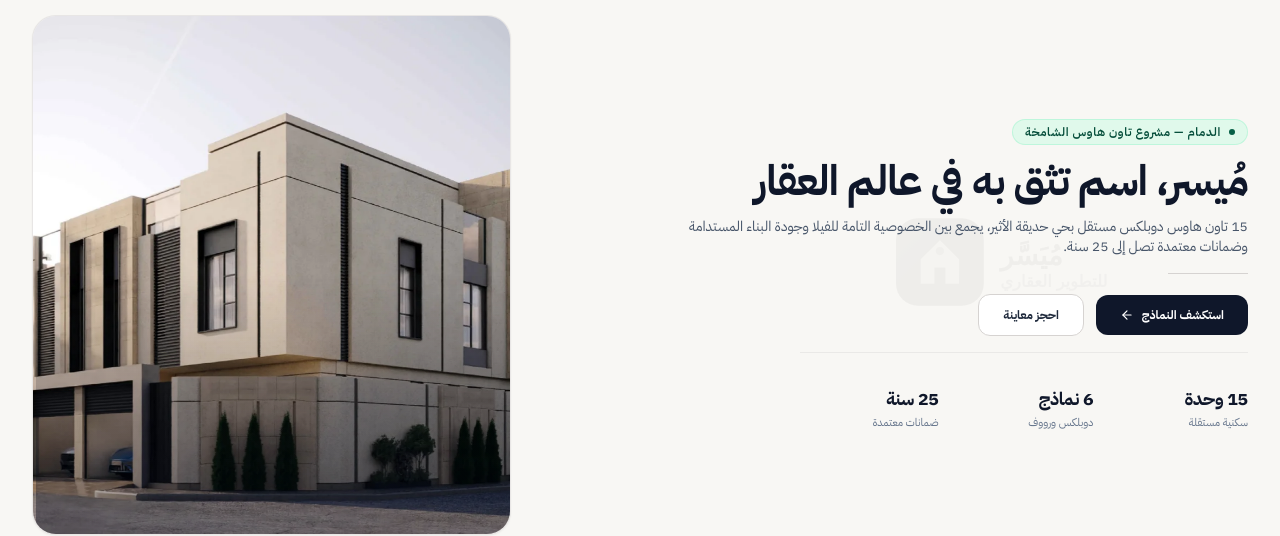
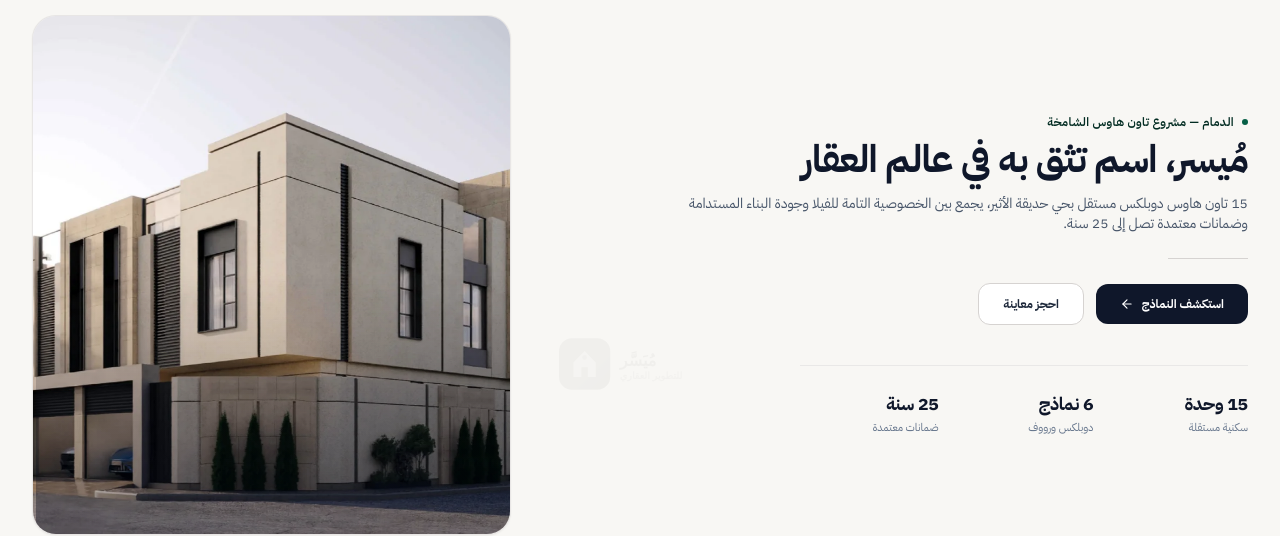
Before and after one commit to tahaeljoker/moyaser, a React (Vite) app: page / in a window 1280 px wide. Shown: the part 179-715 px from the top of the page. Built offline with nearby package versions, Linux system fonts and the light colour scheme; no server answers; a web font is replaced by a local one.

Commit message:
fix(hero): refine typography, remove pill badge & position watermark away from text

```diff
--- a/src/components/sections/Hero.jsx
+++ b/src/components/sections/Hero.jsx
@@ -4,36 +4,31 @@ import { brand } from '../../data/projectData.js';
 
 export default function Hero({ settings = null }) {
   const [mounted, setMounted] = useState(false);
-  const [scrollY, setScrollY] = useState(0);
 
   const heroImg = settings?.heroImageUrl || '/images/shamkha/hero-exterior.webp';
   const tour3d = settings?.projectTour3dUrl || '';
 
   useEffect(() => {
     setMounted(true);
-    const onScroll = () => { setScrollY(window.scrollY); };
-    window.addEventListener('scroll', onScroll, { passive: true });
-    return () => window.removeEventListener('scroll', onScroll);
   }, []);
 
   return (
     <section
       id="hero-section"
-      className="relative overflow-hidden bg-[#F8F7F4] border-b border-stone-200/90 pt-8 pb-14 md:py-20"
+      className="relative overflow-hidden bg-[#F8F7F4] border-b border-stone-200/90 py-12 md:py-16 lg:py-20"
       dir="rtl"
     >
       <div className="max-w-7xl mx-auto px-4 sm:px-6 lg:px-8 relative z-10">
         <div className="grid grid-cols-1 lg:grid-cols-12 gap-8 lg:gap-12 items-center">
           {/* Typography Column (Right in RTL) */}
           <div
-            className={`lg:col-span-7 relative transition-all duration-700 ease-[cubic-bezier(0.22,1,0.36,1)] ${
-              mounted ? 'translate-y-0 opacity-100' : 'translate-y-[18px] opacity-0'
+            className={`lg:col-span-7 relative transition-all duration-700 ease-out ${
+              mounted ? 'translate-y-0 opacity-100' : 'translate-y-[16px] opacity-0'
             }`}
           >
-            {/* Subtle Brand Logo Watermark */}
+            {/* Subtle Brand Logo Watermark in Lower-Left Corner (Away From Reading Lines) */}
             <div
-              className="absolute -top-12 -right-8 w-72 h-72 sm:w-96 sm:h-96 pointer-events-none select-none opacity-[0.045] will-change-transform"
-              style={{ transform: `translate3d(0, ${scrollY * 0.06}px, 0)` }}
+              className="absolute -bottom-10 left-0 w-44 h-44 sm:w-56 sm:h-56 pointer-events-none select-none opacity-[0.035]"
               aria-hidden="true"
             >
               <img
@@ -43,26 +38,29 @@ export default function Hero({ settings = null }) {
               />
             </div>
 
-            <div className="relative z-10 space-y-4">
-              <div className="inline-flex items-center gap-2 text-[11px] sm:text-xs font-semibold tracking-wider text-emerald-900 bg-emerald-100/60 px-3 py-1 rounded-full border border-emerald-200/60">
+            <div className="relative z-10">
+              {/* Clean Plain-Text Architectural Label (No Rounded Green Pill) */}
+              <div className="flex items-center gap-2 text-xs font-semibold tracking-wide text-emerald-950 uppercase mb-3">
                 <span className="w-1.5 h-1.5 rounded-full bg-emerald-800" />
                 <span>الدمام — مشروع تاون هاوس الشامخة</span>
               </div>
 
-              <h1 className="text-3xl sm:text-4xl lg:text-[42px] font-black text-slate-900 font-heading leading-[1.25] tracking-tight">
+              {/* Headline with Relaxed Leading and Balanced Size */}
+              <h1 className="text-2xl sm:text-3xl lg:text-[38px] font-black text-slate-900 font-heading leading-[1.35] tracking-tight">
                 {settings?.heroTitle || 'مُيسر، اسم تثق به في عالم العقار'}
               </h1>
 
-              <p className="text-xs sm:text-sm text-slate-600 leading-relaxed max-w-xl">
+              {/* Clean Spacing Before Description */}
+              <p className="mt-4 mb-6 text-xs sm:text-sm text-slate-600 leading-relaxed max-w-xl">
                 {settings?.heroSubtitle ||
                   '15 تاون هاوس دوبلكس مستقل بحي حديقة الأثير، يجمع بين الخصوصية التامة للفيلا وجودة البناء المستدامة وضمانات معتمدة تصل إلى 25 سنة.'}
               </p>
 
               {/* Architectural Hairline Divider */}
-              <div className="h-px bg-stone-300 w-20 animate-draw-line my-5" />
+              <div className="h-px bg-stone-300 w-20 animate-draw-line my-6" />
 
               {/* Action Buttons */}
-              <div className="flex flex-wrap items-center gap-3 pt-1">
+              <div className="flex flex-wrap items-center gap-3">
                 <a
                   href="#models-showcase-section"
                   className="px-6 py-3 rounded-xl bg-slate-900 hover:bg-emerald-950 text-white text-xs font-bold transition shadow-xs flex items-center gap-2"
@@ -79,7 +77,7 @@ export default function Hero({ settings = null }) {
               </div>
 
               {/* Key Facts Strip */}
-              <div className="pt-8 border-t border-stone-200/80 grid grid-cols-3 gap-4 max-w-md">
+              <div className="mt-10 pt-6 border-t border-stone-200/80 grid grid-cols-3 gap-4 max-w-md">
                 <div>
                   <span className="block text-base sm:text-lg font-bold font-heading text-slate-900">
                     15 وحدة
@@ -104,11 +102,11 @@ export default function Hero({ settings = null }) {
 
           {/* Visual Column (Left in RTL) */}
           <div
-            className={`lg:col-span-5 relative transition-all duration-700 delay-150 ease-[cubic-bezier(0.22,1,0.36,1)] ${
-              mounted ? 'translate-y-0 opacity-100' : 'translate-y-[18px] opacity-0'
+            className={`lg:col-span-5 relative transition-all duration-700 delay-100 ease-out ${
+              mounted ? 'translate-y-0 opacity-100' : 'translate-y-[16px] opacity-0'
             }`}
           >
-            <div className="relative h-[360px] sm:h-[460px] lg:h-[520px] rounded-3xl overflow-hidden border border-stone-200/90 shadow-sm bg-stone-100">
+            <div className="relative h-[380px] sm:h-[460px] lg:h-[520px] rounded-3xl overflow-hidden border border-stone-200/90 shadow-sm bg-stone-100">
               <img
                 src={heroImg}
                 alt="الواجهة المعمارية لمشروع تاون هاوس الشامخة"
```
